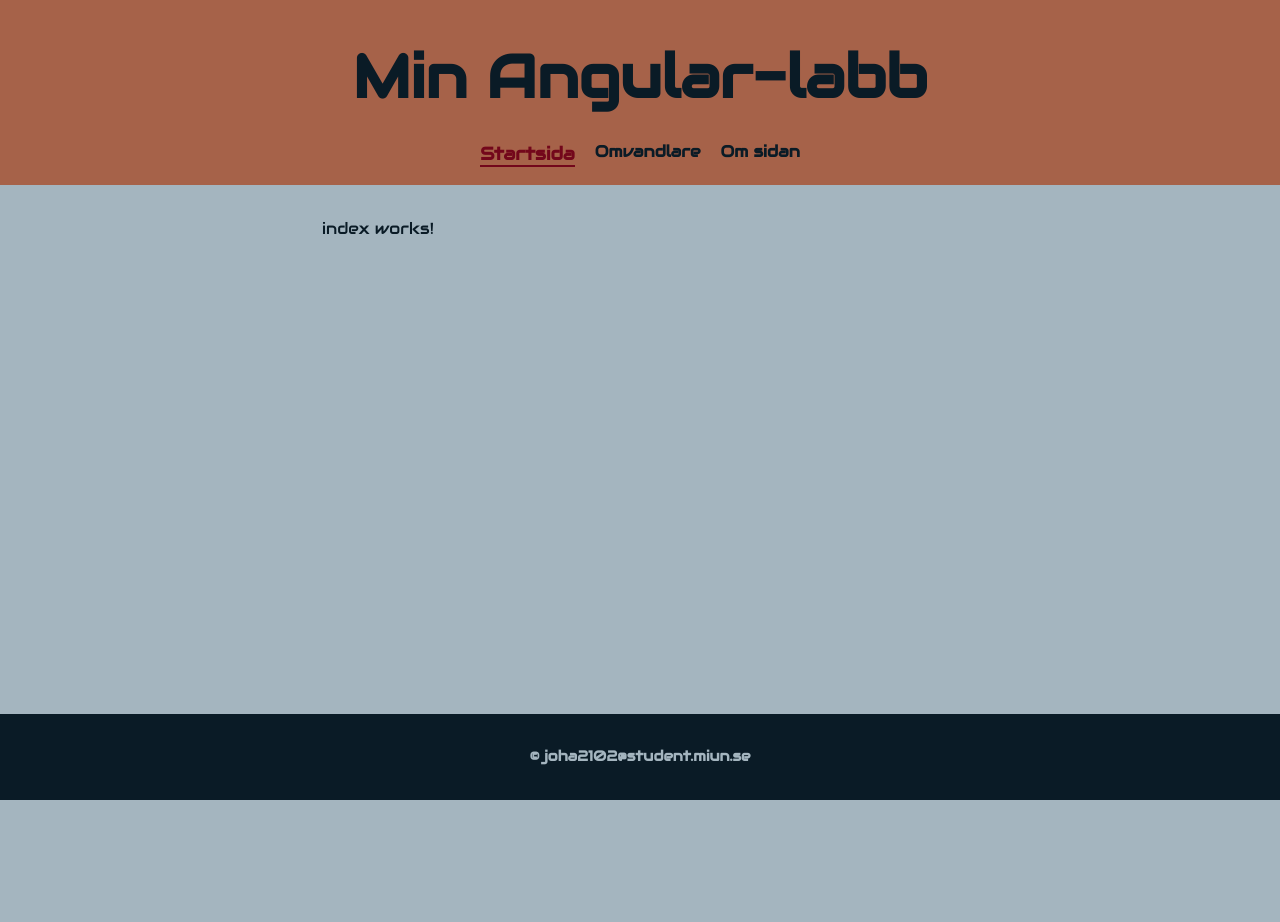
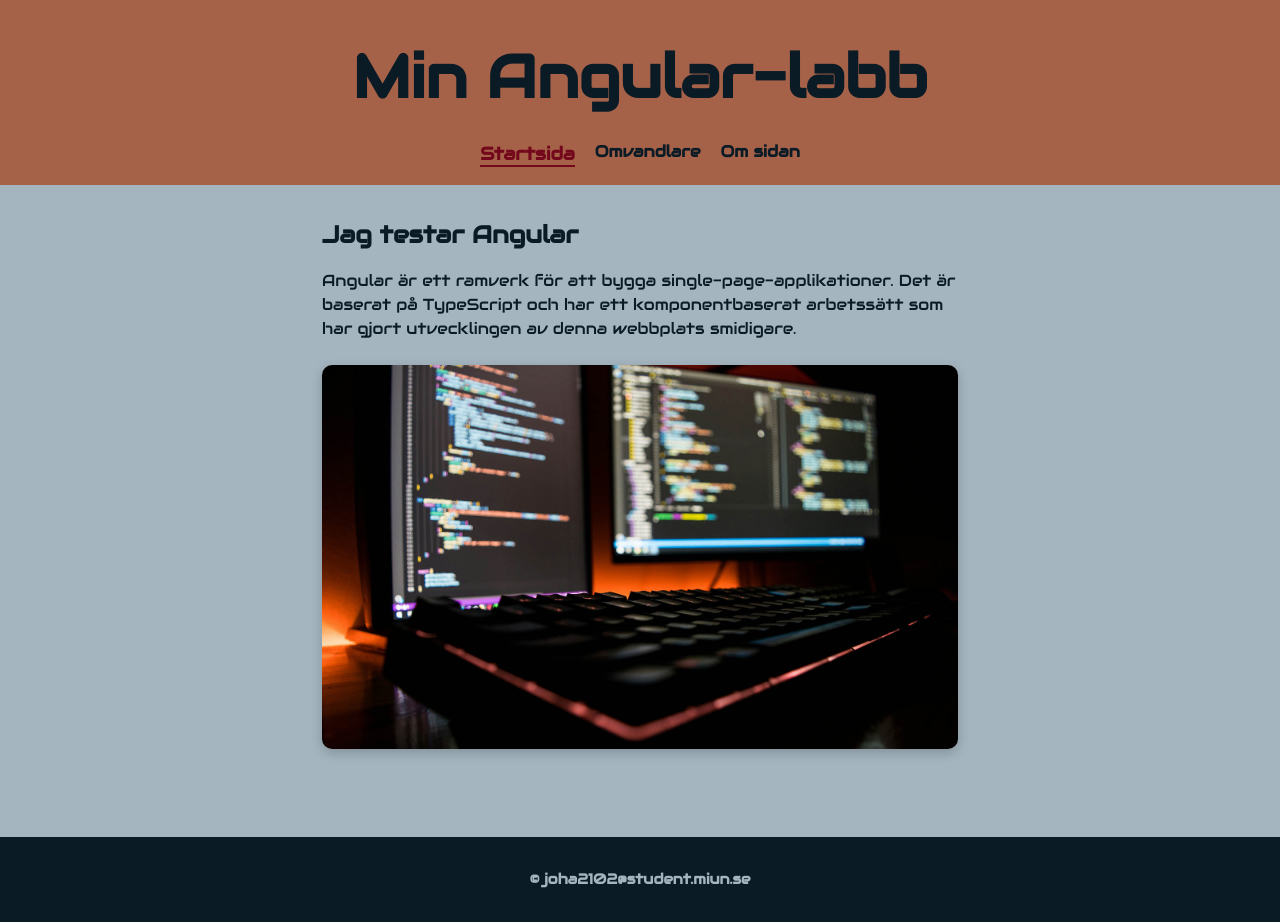
Before and after one commit to JohannaHannahoJ/ts-labb-3, an Angular app: page /hem in a window 1280 px wide. Before the commit the page ends 800 px from the top, so only its background shows below. Built offline with nearby package versions, Linux system fonts and the light colour scheme.

Commit message:
Add content to index page- text, image and styling

```diff
--- a/src/app/index/index.css
+++ b/src/app/index/index.css
@@ -0,0 +1,13 @@
+p {
+    margin-bottom: 1.5rem;
+}
+
+img {
+    max-width: 100%;
+    height: auto;
+    display: block;
+    margin: 1rem auto;
+
+    border-radius: 10px;
+    box-shadow: 0 4px 12px rgba(0, 0, 0, 0.2);
+}
--- a/src/app/index/index.html
+++ b/src/app/index/index.html
@@ -1 +1,10 @@
-<p>index works!</p>
+<h2>Jag testar Angular</h2>
+<p>
+    Angular är ett ramverk för att bygga single-page-applikationer.
+    Det är baserat på TypeScript och har ett komponentbaserat arbetssätt
+    som har gjort utvecklingen av denna webbplats smidigare.
+</p>
+
+<p>
+<img [src]="coolimage" alt="Skärmar med kod och tangentbord">
+</p>
--- a/src/app/index/index.ts
+++ b/src/app/index/index.ts
@@ -6,4 +6,6 @@
   templateUrl: './index.html',
   styleUrl: './index.css',
 })
-export class Index {}
+export class Index {
+  coolimage= "/images/hackur.jpg";
+}
--- a/src/styles.css
+++ b/src/styles.css
@@ -54,6 +54,10 @@
     background-color: var(--piff);
 }
 
+h2 {
+    margin-bottom: 1rem;
+}
+
 h3,
 .formInput,
 .convertBtns,
```
Also changed, not shown: public/images/hackur.jpg (added).
